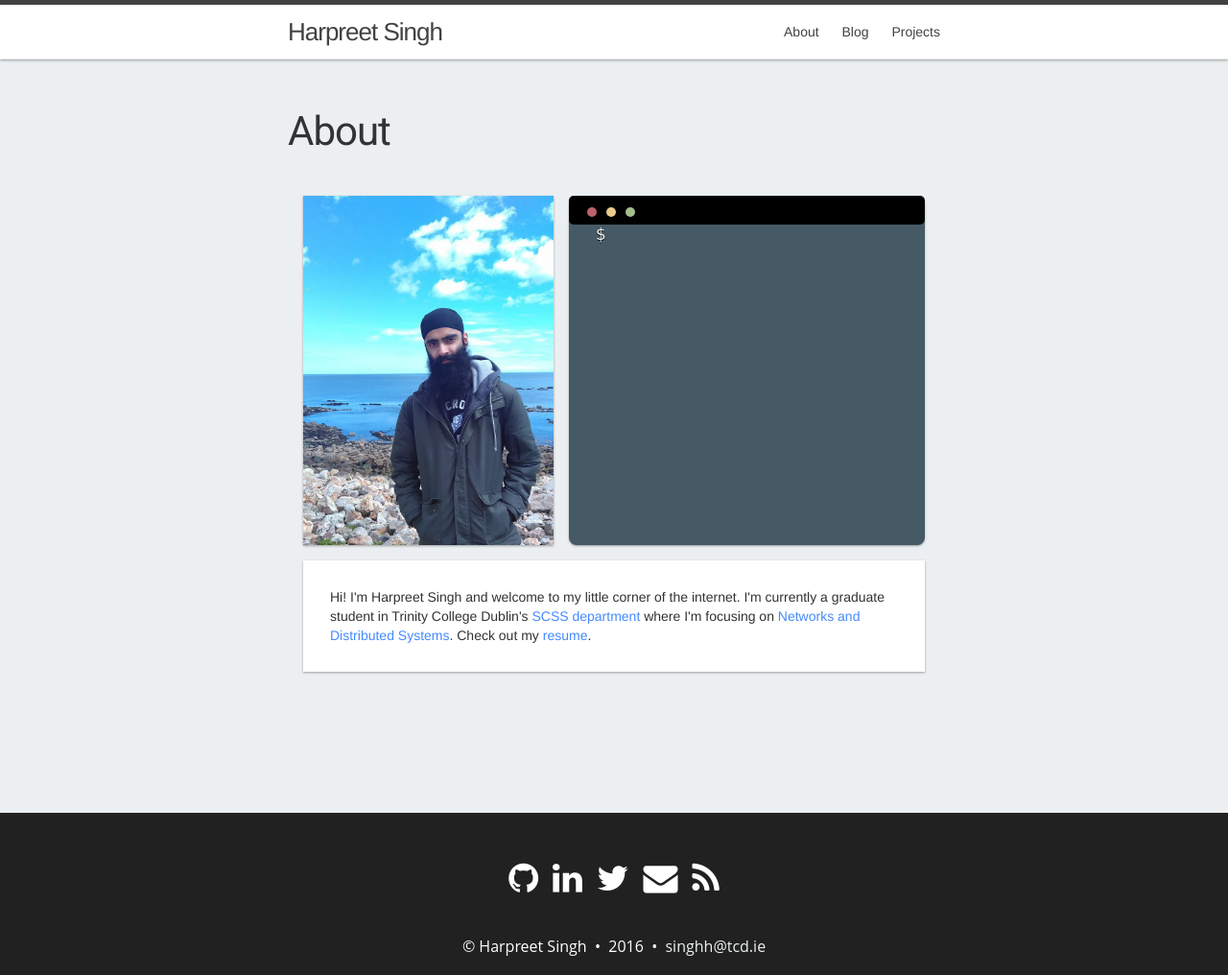
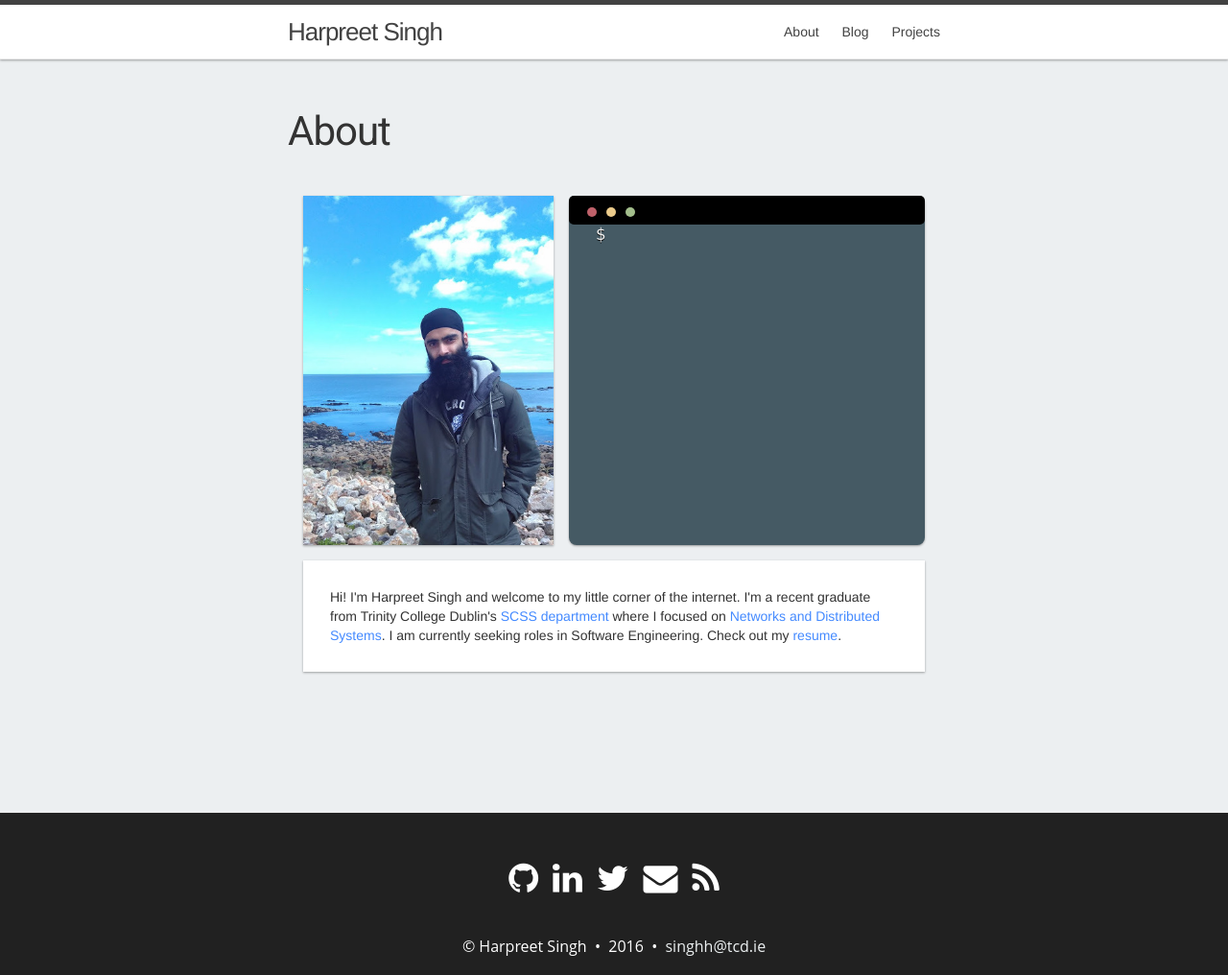
Before and after one commit to harpresing/etSingh.github.io, a Jekyll site: the page built from _pages/about.md, in a window 1280 px wide. Shown: the whole page at 96% size. Built offline with Jekyll 4.4.1, drawn with Linux system fonts in a browser that asks for light colours; nearby versions of some CDN libraries.

Commit message:
Updated about

```diff
--- a/_pages/about.md
+++ b/_pages/about.md
@@ -20,6 +20,6 @@
 $ <span class="element"></span>
 </div>
 <div class="mdl-cell mdl-cell--12-col card card__padding shadowDepth1">
-Hi! I'm Harpreet Singh and welcome to my little corner of the internet. I'm currently a graduate student in Trinity College Dublin's <a href="https://www.scss.tcd.ie/">SCSS department</a> where I'm focusing on <a href="https://www.scss.tcd.ie/postgraduate/mscnds/">Networks and Distributed Systems</a>. Check out my <a href="../HarpreetSinghCV.pdf">resume</a>.
+Hi! I'm Harpreet Singh and welcome to my little corner of the internet. I'm a recent graduate from Trinity College Dublin's <a href="https://www.scss.tcd.ie/">SCSS department</a> where I focused on <a href="https://www.scss.tcd.ie/postgraduate/mscnds/">Networks and Distributed Systems</a>. I am currently seeking roles in Software Engineering. Check out my <a href="../documents/HarpreetSinghCV.pdf">resume</a>.
 </div>
 </div>
```
Also changed, not shown: 2 other files.
